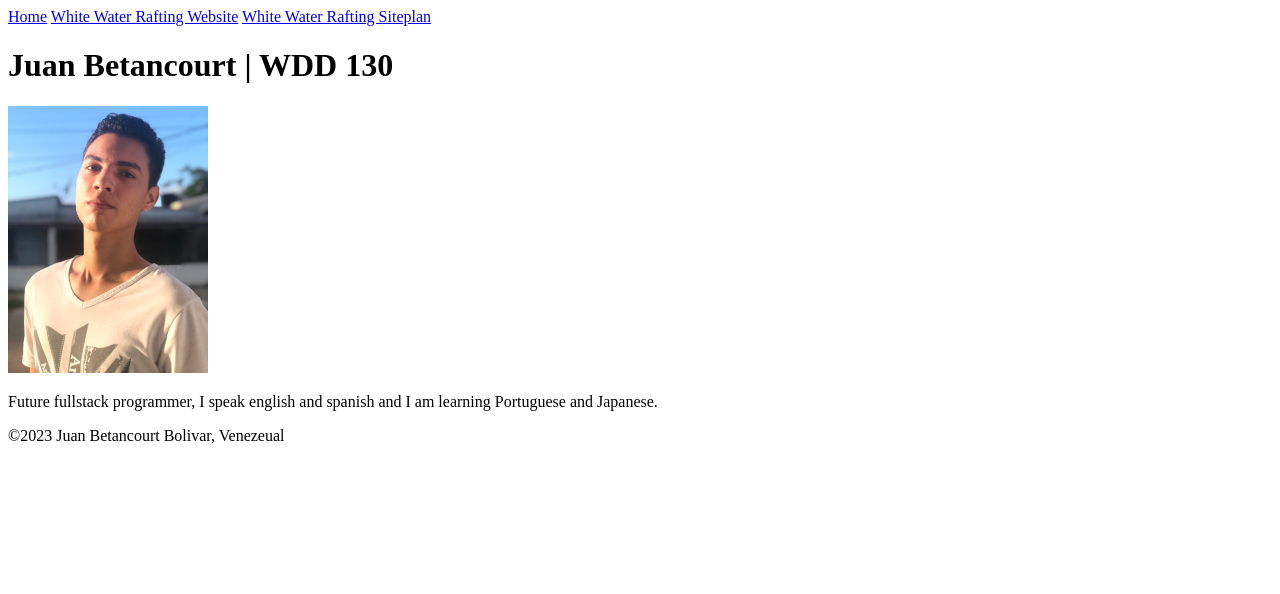
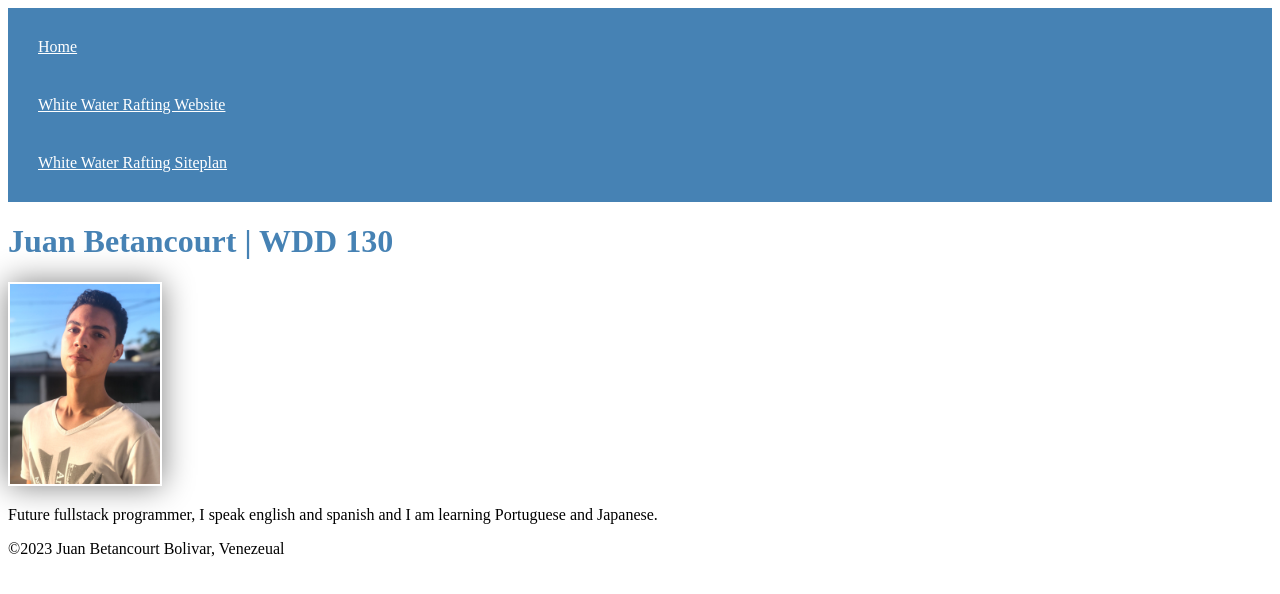
Before and after one commit to ALatinWebDeveloper/wdd130, a plain HTML site: page index.html in a window 1280 px wide. Drawn offline with Linux system fonts and the light colour scheme.

Commit message:
css assignment submitted

```diff
--- a/index.html
+++ b/index.html
@@ -4,13 +4,16 @@
 <head>
     <meta charset="UTF-8">
     <meta name="viewport" content="width=device-width, initial-scale=1.0">
+    <link rel="stylesheet" href="styles/styles.css">
     <title>Juan Betancourt | WDD 130</title>
 </head>
 <body>
     <header>
-        <a href="#">Home</a>
-        <a href="wwr/">White Water Rafting Website</a>
-        <a href="wwr/site-plan-rafting-html">White Water Rafting Siteplan</a>
+        <nav>
+            <a href="#">Home</a>
+            <a href="wwr/">White Water Rafting Website</a>
+            <a href="wwr/site-plan-rafting-html">White Water Rafting Siteplan</a>
+        </nav>
     </header>
     <main>
         <h1>Juan Betancourt | WDD 130</h1>
--- /dev/null
+++ b/styles/styles.css
@@ -0,0 +1,22 @@
+nav {
+    background-color: steelblue;
+    padding: 10px;
+}
+
+nav a {
+    color: white;
+    display: block;
+    padding: 20px;
+}
+
+h1 {
+    color: steelblue;
+}
+
+img {
+    width: 150px;
+    height: auto;
+    border: 1px steelblue;
+    padding: 2px;
+    box-shadow: 0 0 30px gray;
+}
```
